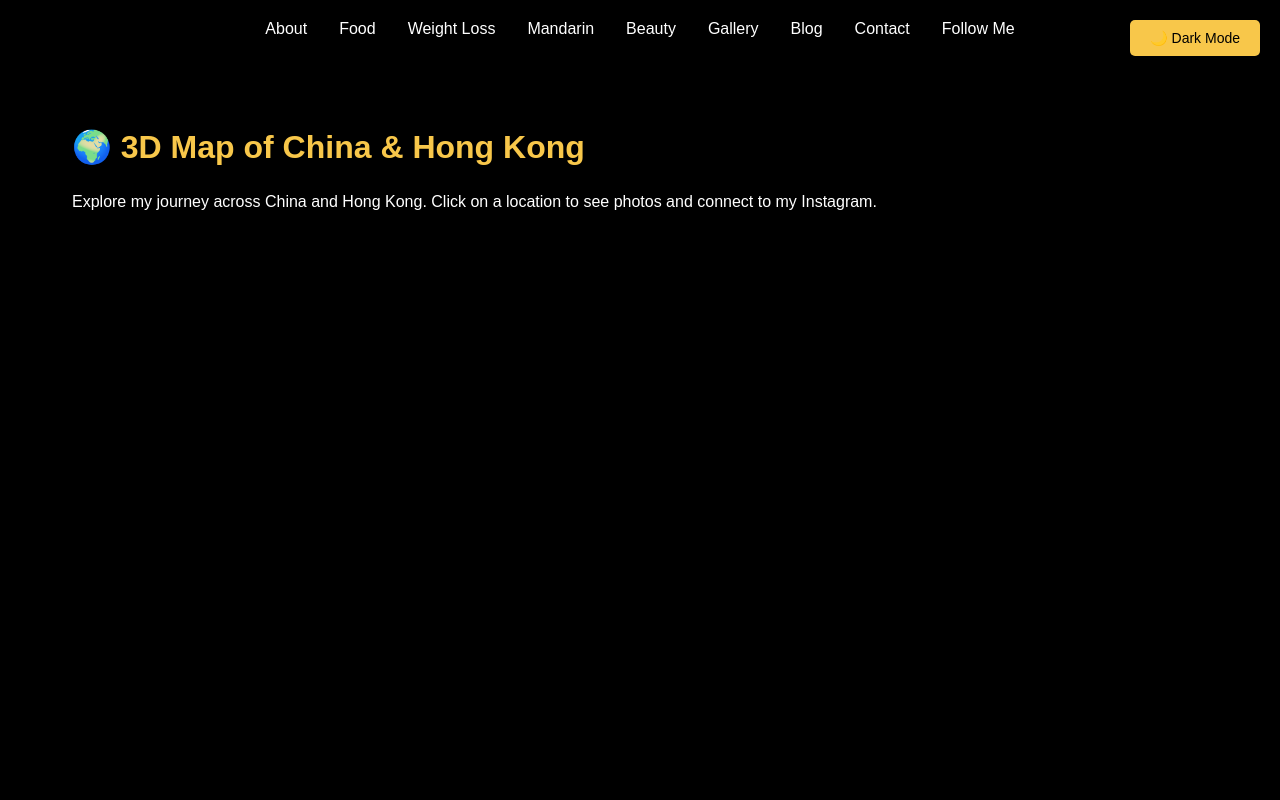
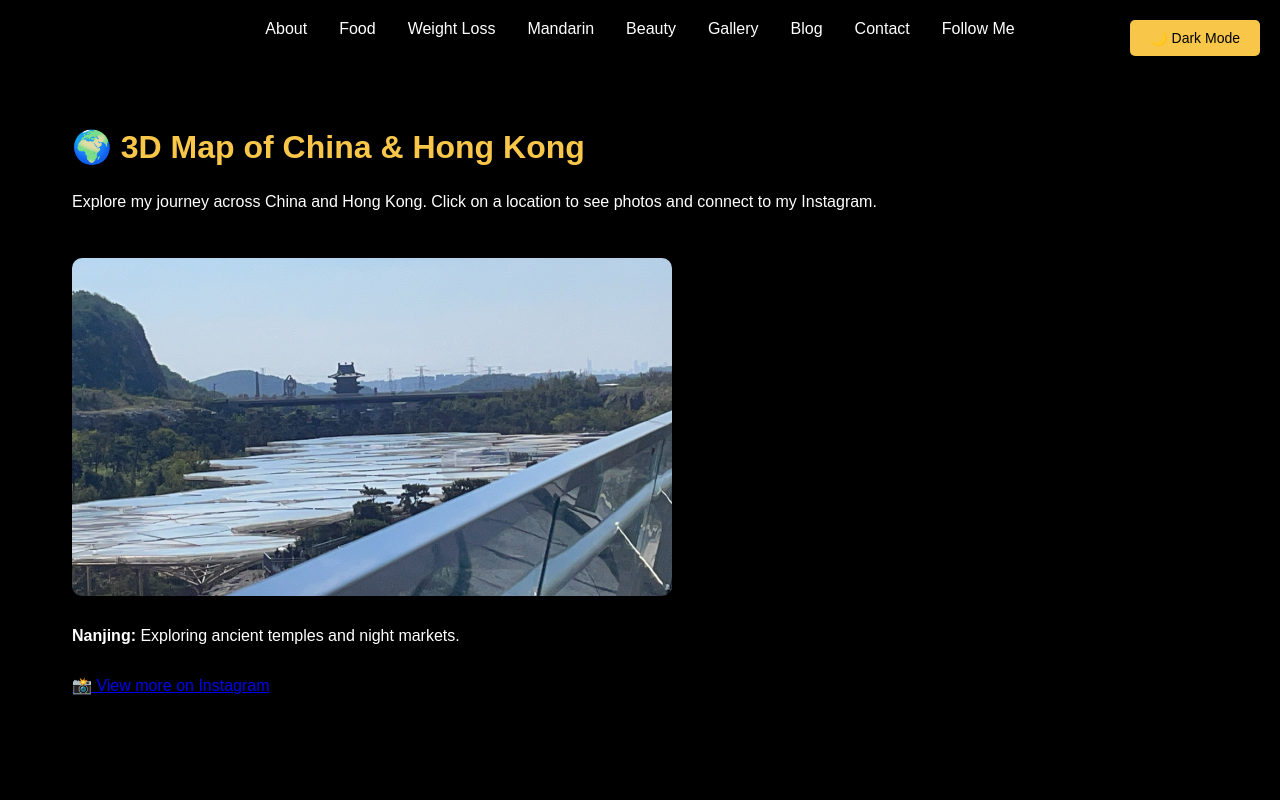
Before and after one commit to TBeannaTM/Livin-With-Me, a plain HTML site: page gallery.html in a window 1280 px wide. Shown: the top 800 px of the page. Drawn offline with nearby package versions, Linux system fonts and the light colour scheme.

Commit message:
Update gallery.html

```diff
--- a/gallery.html
+++ b/gallery.html
@@ -27,6 +27,10 @@
     <h1>🌍 3D Map of China & Hong Kong</h1>
     <p>Explore my journey across China and Hong Kong. Click on a location to see photos and connect to my Instagram.</p>
 
+      <img src="images/nanjing.jpg" alt="Nanjing - Ancient Temples & Night Markets" style="max-width: 600px; margin: 20px auto; border-radius: 10px;">
+    <p><strong>Nanjing:</strong> Exploring ancient temples and night markets.</p>
+
+<a href="https://instagram.com/livinwithme" target="_blank">📸 View more on Instagram</a>
     <!-- Light/Dark Toggle -->
     <button id="theme-toggle" class="theme-toggle">🌙 Dark Mode</button>
 
```
